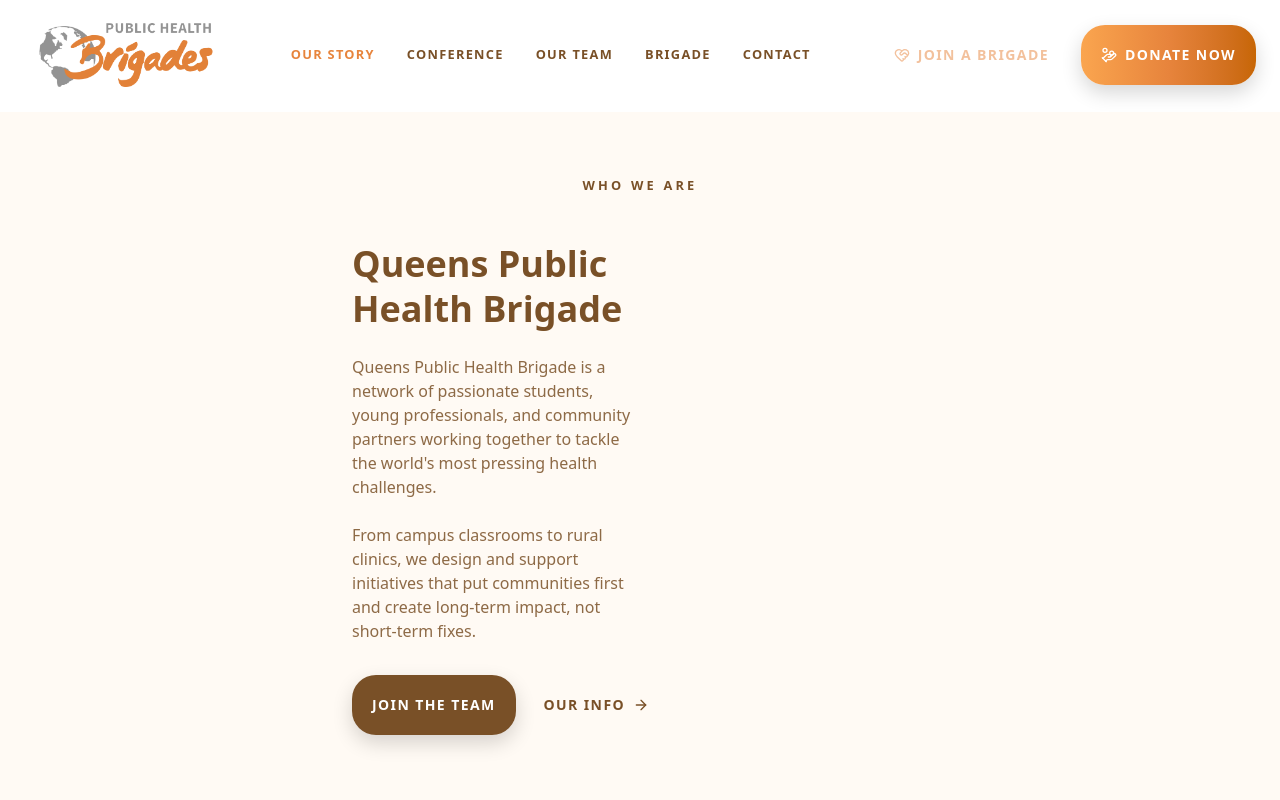
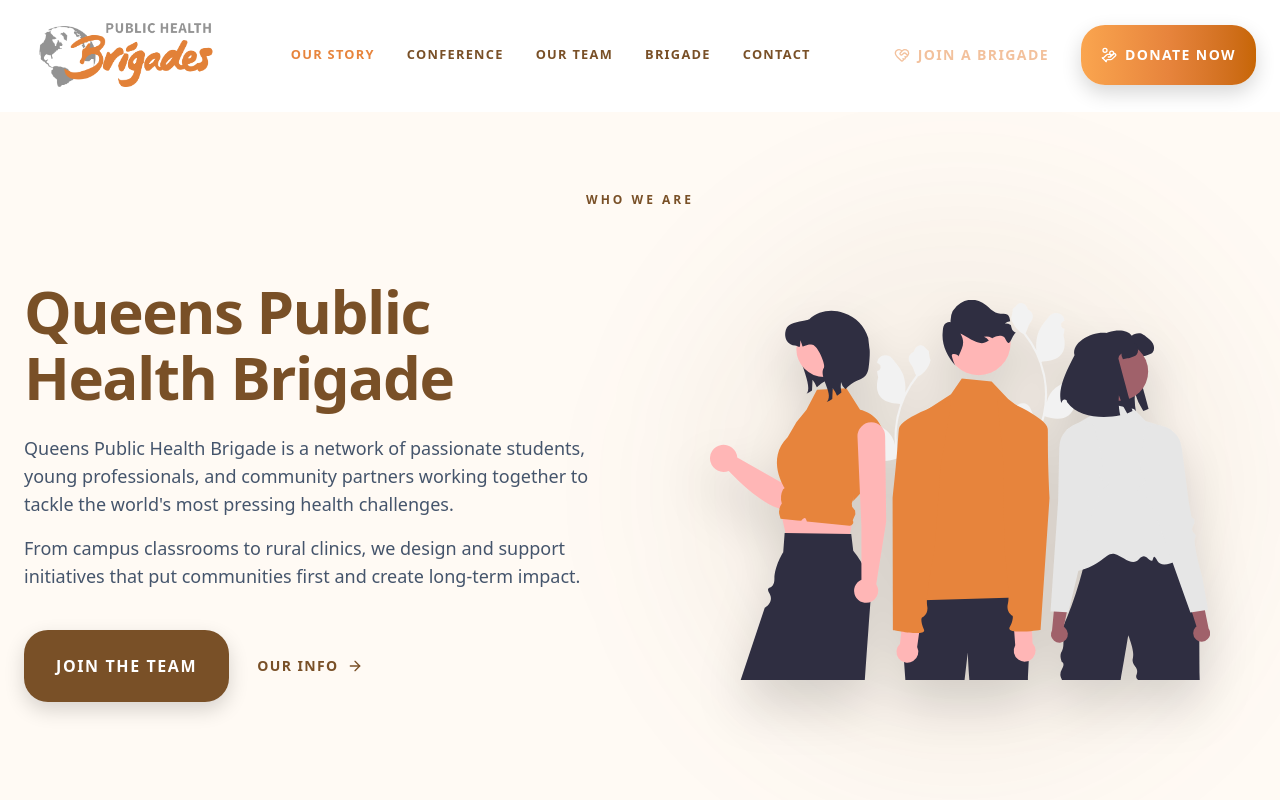
Before and after one commit to MukunthanMahesh/qphb-website, a Next.js app: page /about in a window 1280 px wide. Shown: the top 800 px of the page. Built offline with nearby package versions, Linux system fonts and the light colour scheme.

Commit message:
Update AboutHero.tsx

```diff
--- a/src/components/sections/about/AboutHero.tsx
+++ b/src/components/sections/about/AboutHero.tsx
@@ -4,70 +4,84 @@
 import Image from "next/image"
 import Link from "next/link"
 import { motion } from "framer-motion"
-import { ArrowRight, Users, Sparkles } from "lucide-react"
+import { ArrowRight } from "lucide-react"
 
 export function AboutHero() {
   return (
-  <section className="min-h-[750px] bg-background-secondary pt-10 pb-14 md:pt-16 md:pb-20 flex flex-col border-b border-border">
-      {/* Small Header Tag */}
+    <section className="relative min-h-[850x] bg-background-secondary py-12 md:py-20 border-b border-border overflow-hidden flex items-center">
+      <div className="mx-auto max-w-7xl px-6 w-full">
+        {/* Uppercase Label */}
         <motion.div
-        className="hidden md:block mx-auto text-center text-[0.8rem] font-extrabold uppercase tracking-[0.25em] text-accent"
-        initial={{ opacity: 0, y: 12 }}
+          className="hidden md:block text-center text-xs font-extrabold uppercase tracking-[0.25em] text-accent mb-8"
+          initial={{ opacity: 0, y: 10 }}
           whileInView={{ opacity: 1, y: 0 }}
-        viewport={{ once: true, amount: 0.6 }}
-        transition={{ duration: 0.5, ease: "easeOut" }}
+          viewport={{ once: true }}
+          transition={{ duration: 0.5 }}
         >
           Who We Are
         </motion.div>
 
-      <div className="flex-1 flex items-center">
         <motion.div
-          className="mx-auto flex max-w-7xl flex-col items-center gap-10 px-6 md:gap-12 lg:flex-row lg:items-stretch lg:gap-16"
+          // Use items-center for a more robust alignment across all screen sizes
+          className="flex flex-col lg:flex-row items-center gap-12 lg:gap-16"
           initial={{ opacity: 0, y: 32 }}
           whileInView={{ opacity: 1, y: 0 }}
           viewport={{ once: true, amount: 0.3 }}
-          transition={{ duration: 0.7, ease: "easeOut" }}
+          transition={{ duration: 0.7 }}
         >
+          {/* Text Content */}
+          <div className="w-full max-w-xl lg:w-1/2 space-y-6 text-center lg:text-left">
+            <h1 className="text-4xl sm:text-5xl lg:text-6xl font-extrabold text-accent leading-[1.1] tracking-tight">
+              Queens Public Health Brigade
+            </h1>
 
-          <div className="w-full max-w-xl lg:w-1/2 space-y-4 md:space-y-6 animate-fadeInUp">
-            <h2 className="text-center text-accent text-2xl sm:text-3xl md:text-4xl font-extrabold leading-tight md:text-left">
-              Queens Public Health Brigade
-            </h2>
-            <p className="max-w-xl text-sm text-foreground/85 sm:text-base">
+            <div className="space-y-4 text-slate-600 text-base md:text-lg">
+              <p>
                 Queens Public Health Brigade is a network of passionate students, young
                 professionals, and community partners working together to tackle the world's
                 most pressing health challenges.
               </p>
-            <p className="max-w-xl text-sm text-foreground/85 sm:text-base">
+              <p>
                 From campus classrooms to rural clinics, we design and support initiatives
-              that put communities first and create long-term impact, not short-term fixes.
+                that put communities first and create long-term impact.
               </p>
-
-
-            <div className="mt-8 flex flex-col gap-4">
-              <div className="flex flex-col items-start gap-4 sm:flex-row sm:items-center">
-                <div className="flex flex-col items-start gap-2">
-                  <Button
-                    asChild
-                    className="bg-accent hover:opacity-90 transition-transform duration-200 ease-out hover:-translate-y-0.5"
-                  >
-                    <Link href="/team">
-                      <span>Join the Team</span>
-                    </Link>
-                  </Button>
             </div>
 
-                <Button asChild variant="ghost" className="text-accent">
+            <div className="pt-4 flex flex-col sm:flex-row items-center justify-center lg:justify-start gap-4">
+              <Button asChild className="bg-accent hover:opacity-90 px-8 py-6 text-base">
+                <Link href="/team">Join the Team</Link>
+              </Button>
+
+              <Button asChild variant="ghost" className="text-accent hover:bg-accent/5">
                 <Link href="/contact" className="flex items-center gap-2">
                   <span>Our Info</span>
-                    <ArrowRight className="size-4" aria-hidden="true" />
+                  <ArrowRight className="size-4" />
                 </Link>
               </Button>
             </div>
           </div>
+
+          {/* Image Column - Simplified Alignment */}
+          <div className="flex w-full justify-center lg:w-1/2">
+            <motion.div
+              className="relative w-full max-w-[500px] aspect-square"
+              initial={{ opacity: 0, scale: 0.95 }}
+              whileInView={{ opacity: 1, scale: 1 }}
+              viewport={{ once: true }}
+              transition={{ duration: 0.6, delay: 0.2 }}
+            >
+              {/* Background Glow */}
+              <div className="absolute -inset-10 bg-accent/5 blur-3xl rounded-full" />
+
+              <Image
+                src="/images/undraw_people_ka7y.svg"
+                alt="Community illustration"
+                fill
+                className="object-contain drop-shadow-2xl"
+                priority
+              />
+            </motion.div>
           </div>
-
-
         </motion.div>
       </div>
     </section>
```
Lines whose indentation alone changed are shown as unchanged.
